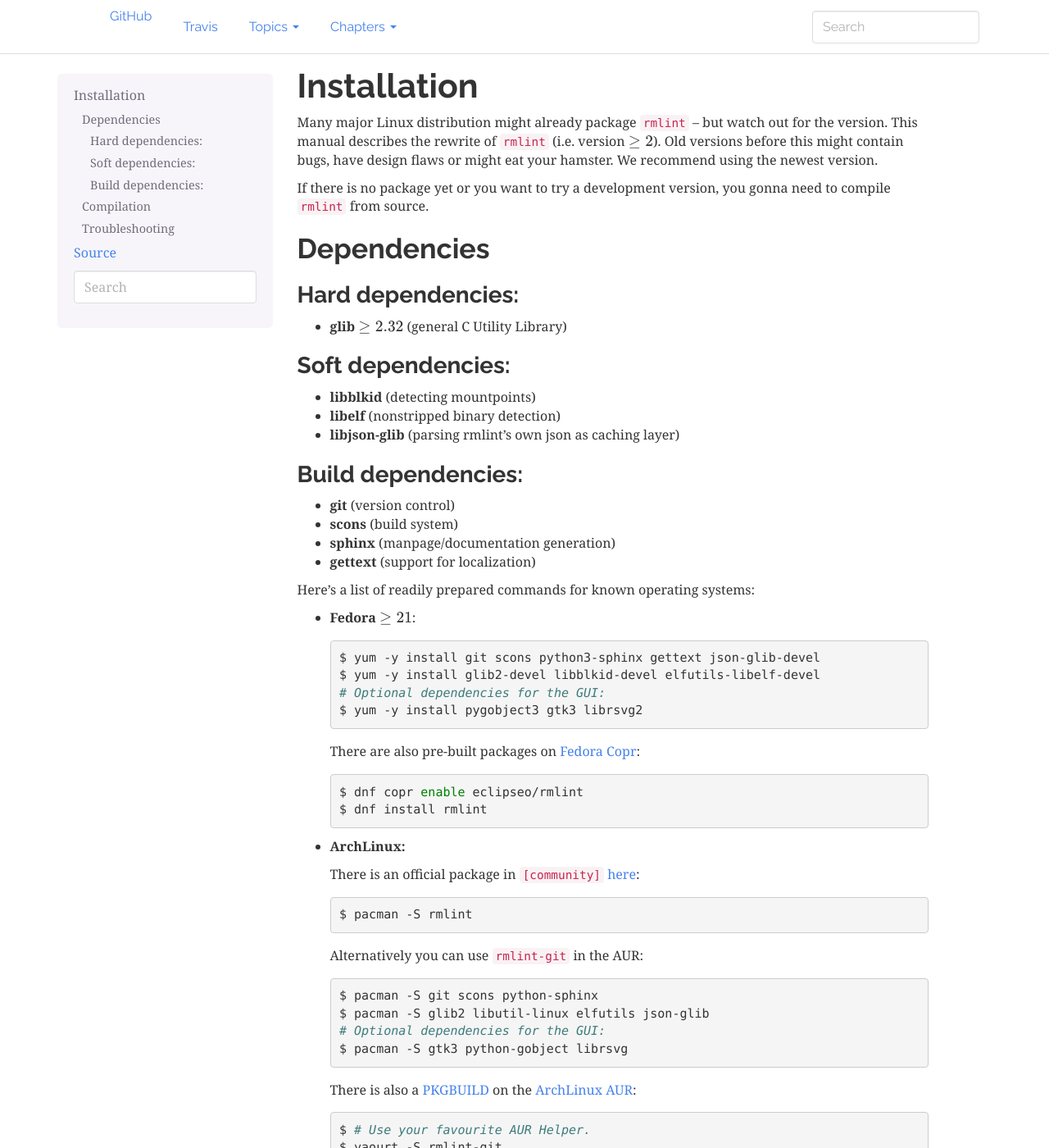
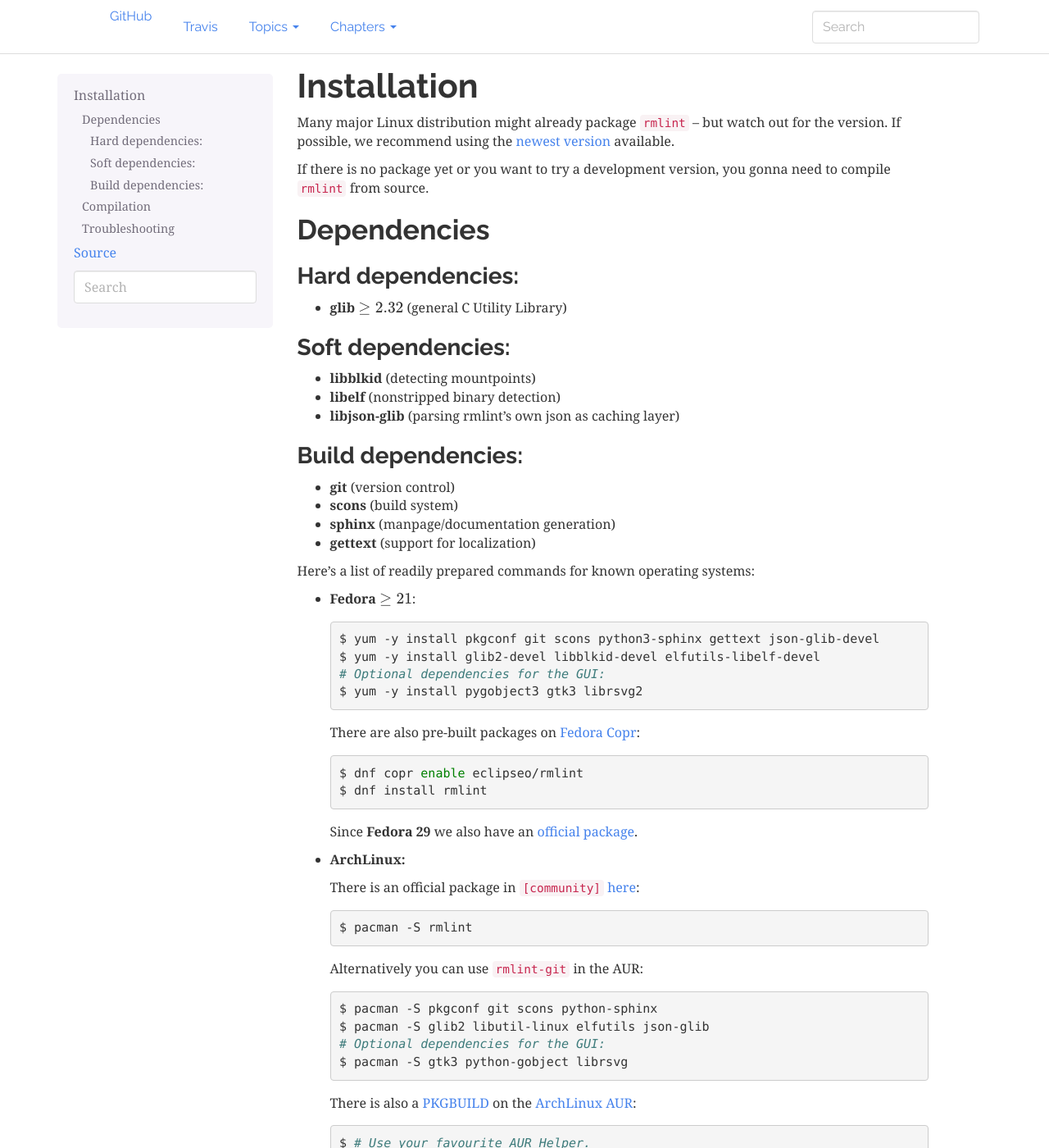
Before and after one commit to sahib/rmlint, a Sphinx documentation site: the page built from docs/install.rst, in a window 1280 px wide and 1400 px high. Shown: the whole window at 82% size. Built offline with Sphinx 7.4.7, drawn with Linux system fonts in a browser that asks for light colours; some of the changed text lies outside the part shown.

```diff
--- a/docs/install.rst
+++ b/docs/install.rst
@@ -2,9 +2,9 @@ Installation
 ============
 
 Many major Linux distribution might already package ``rmlint`` -- but watch out for
-the version. This manual describes the rewrite of ``rmlint`` (i.e. version :math:`\geq 2`).
-Old versions before this might contain bugs, have design flaws or might eat your
-hamster. We recommend using the newest version.
+the version. If possible, we recommend using the `newest version`_ available.
+
+.. _`newest version`: https://github.com/sahib/rmlint/releases
 
 If there is no package yet or you want to try a development version, you gonna
 need to compile ``rmlint`` from source.
@@ -38,7 +38,7 @@ Here's a list of readily prepared commands for known operating systems:
 
   .. code-block:: bash
 
-    $ yum -y install git scons python3-sphinx gettext json-glib-devel
+    $ yum -y install pkgconf git scons python3-sphinx gettext json-glib-devel
     $ yum -y install glib2-devel libblkid-devel elfutils-libelf-devel
     # Optional dependencies for the GUI:
     $ yum -y install pygobject3 gtk3 librsvg2
@@ -49,6 +49,10 @@ Here's a list of readily prepared commands for known operating systems:
 
     $ dnf copr enable eclipseo/rmlint
     $ dnf install rmlint
+
+  Since **Fedora 29** we also have an `official package`_.
+
+.. _`official package`: https://bugzilla.redhat.com/show_bug.cgi?id=1655338
 
 .. _`Fedora Copr`: https://copr.fedorainfracloud.org/coprs/eclipseo/rmlint/
 
@@ -64,7 +68,7 @@ Here's a list of readily prepared commands for known operating systems:
 
   .. code-block:: bash
 
-    $ pacman -S git scons python-sphinx
+    $ pacman -S pkgconf git scons python-sphinx
     $ pacman -S glib2 libutil-linux elfutils json-glib
     # Optional dependencies for the GUI:
     $ pacman -S gtk3 python-gobject librsvg
@@ -82,7 +86,10 @@ Here's a list of readily prepared commands for known operating systems:
 .. _`PKGBUILD`: https://aur.archlinux.org/packages/rm/rmlint-git/PKGBUILD
 .. _`ArchLinux AUR`: https://aur.archlinux.org/packages/rmlint-git
 
-* **Ubuntu** :math:`\geq 12.04`:
+* **Debian** / **Ubuntu** :math:`\geq 12.04`:
+
+  Note: Debian also `ships an official package`_.
+  Use the below instructions if you need a more recent version.
 
   This most likely applies to most distributions that are derived from Ubuntu.
   Note that the ``GUI`` depends on ``GTK+ >= 3.12``!
@@ -90,12 +97,14 @@ Here's a list of readily prepared commands for known operating systems:
 
   .. code-block:: bash
 
-    $ apt-get install git scons python3-sphinx python3-nose gettext build-essential
+    $ apt-get install pkg-config git scons python3-sphinx python3-nose gettext build-essential
     # Optional dependencies for more features:
     $ apt-get install libelf-dev libglib2.0-dev libblkid-dev libjson-glib-1.0 libjson-glib-dev
     # Optional dependencies for the GUI:
     $ apt-get install python3-gi gir1.2-rsvg gir1.2-gtk-3.0 python-cairo gir1.2-polkit-1.0 gir1.2-gtksource-3.0
 
+
+.. _`ships an official package`: https://packages.debian.org/de/sid/rmlint
 .. _`still ships`: https://github.com/sahib/rmlint/issues/171#issuecomment-199070974
 
 * **macOS**
@@ -130,8 +139,7 @@ Here's a list of readily prepared commands for known operating systems:
 -----
 
 Send us a note if you want to see your distribution here or the instructions
-need an update.
-The commands above install the full dependencies, therefore
+need an update. The commands above install the full dependencies, therefore
 some packages might be stripped if you do not need the feature
 they enable. Only hard requirement for the commandline is ``glib``.
 
```
